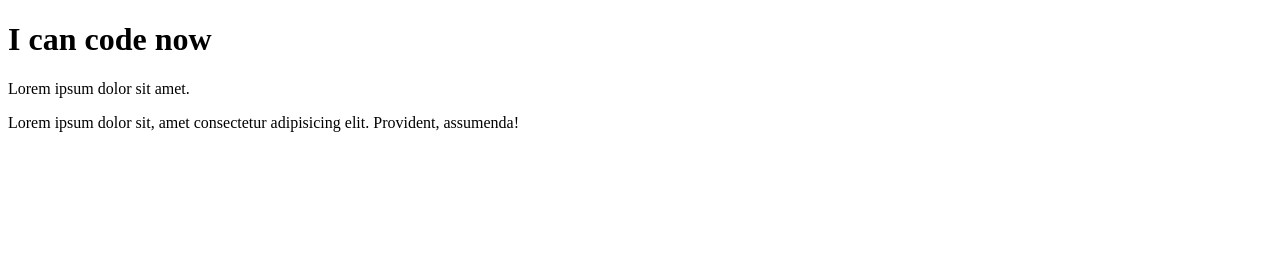
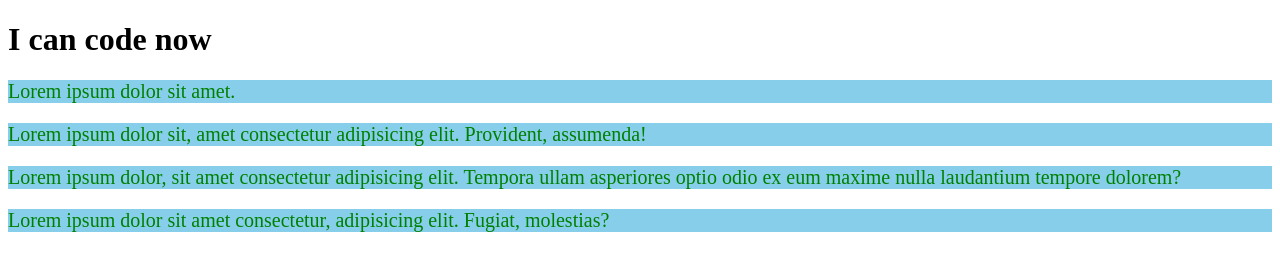
Before and after one commit to 33-Maryam/my-first-repo, a plain HTML site: page index.html in a window 1280 px wide. Drawn offline with Linux system fonts and the light colour scheme.

Commit message:
style added

```diff
--- a/index.html
+++ b/index.html
@@ -5,10 +5,14 @@
     <meta http-equiv="X-UA-Compatible" content="IE=edge">
     <meta name="viewport" content="width=device-width, initial-scale=1.0">
     <title>my first github repo</title>
+ <link rel="stylesheet" href="style.css">
 </head>
 <body>
     <h1>I can code now</h1>
     <p>Lorem ipsum dolor sit amet.</p>
     <p>Lorem ipsum dolor sit, amet consectetur adipisicing elit. Provident, assumenda!</p>
+    <p>Lorem ipsum dolor, sit amet consectetur adipisicing elit. Tempora ullam asperiores optio odio ex eum maxime nulla laudantium tempore dolorem?</p>
+    <p>Lorem ipsum dolor sit amet consectetur, adipisicing elit. Fugiat, molestias?</p>
+
 </body>
 </html>
--- /dev/null
+++ b/style.css
@@ -0,0 +1,5 @@
+p{
+    color: green;
+    background-color: skyblue;
+    font-size: 20px;
+}
```
